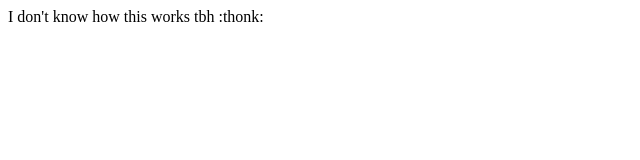
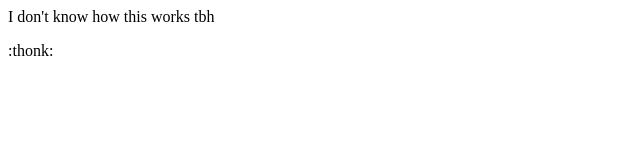
Before and after one commit to plolil/plolil.github.io, a plain HTML site: page index.html in a window 1280 px wide. Shown: the full height of the page, 0-640 px from the left. Drawn offline with Linux system fonts and the light colour scheme.

Commit message:
paragraph

```diff
--- a/index.html
+++ b/index.html
@@ -3,7 +3,7 @@
 <head>
 I don't know how this works tbh
 </head>
-<body>
+<p>
   :thonk:
-  </body>
+  </p>
 </html>
```
